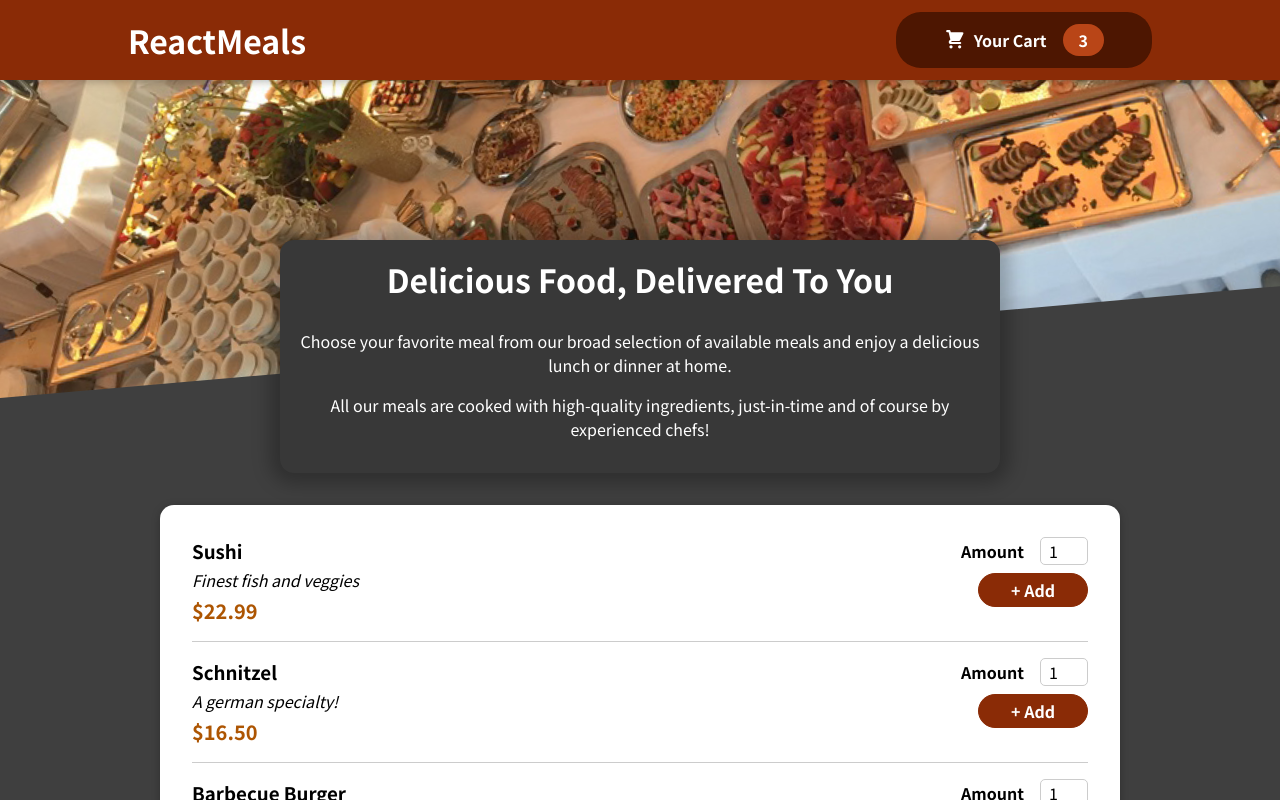
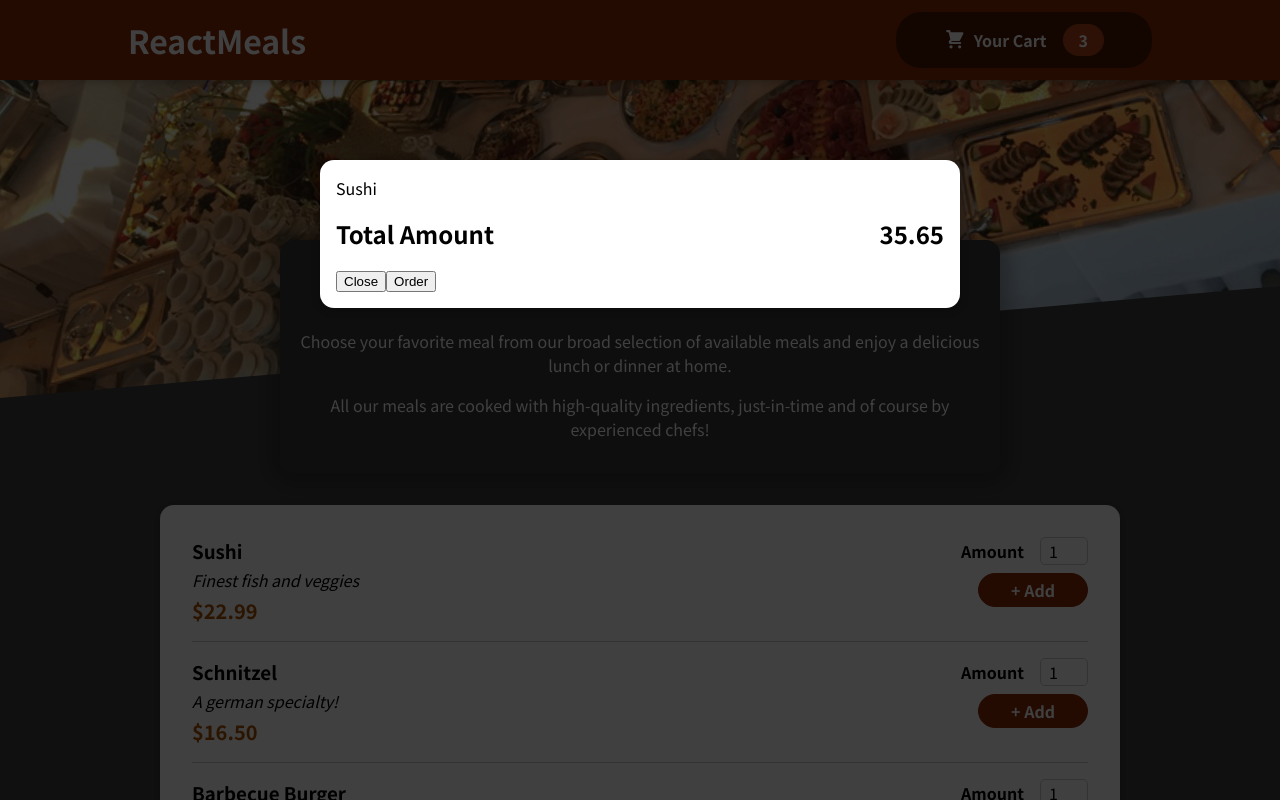
Before and after one commit to itanglishdev/dummy-order-food-app, a React (Create React App) app: page / in a window 1280 px wide. Shown: the top 800 px of the page. Built offline with nearby package versions, Linux system fonts and the light colour scheme.

Commit message:
added Modal to the index file

```diff
--- a/public/index.html
+++ b/public/index.html
@@ -28,6 +28,7 @@
   </head>
   <body>
     <noscript>You need to enable JavaScript to run this app.</noscript>
+    <div id="overlays"></div>
     <div id="root"></div>
     <!--
       This HTML file is a template.
--- a/src/App.js
+++ b/src/App.js
@@ -1,11 +1,13 @@
 import { Fragment } from "react";
 import Header from "./components/layout/Header";
 import Meals from "./components/meals/Meals";
+import Cart from "./components/cart/Cart";
 
 
 function App() {
   return (
     <Fragment>
+      <Cart/>
       <Header/>
       <main>
         <Meals/>
--- /dev/null
+++ b/src/components/UI/Modal.js
@@ -0,0 +1,29 @@
+import classes from './Modal.module.css'
+import { Fragment } from 'react'
+import  ReactDOM  from 'react-dom'
+
+const Backdrop = props => {
+    return <div className={classes.backdrop}/>
+}
+
+const ModalOverlay = props => {
+    return <div className={classes.modal}>
+
+        <div className="classe content">{props.children}</div>
+    </div>
+}
+
+const portalElement = document.getElementById('overlays')
+
+const Modal = (props) => {
+
+    return (
+        <Fragment>
+           {ReactDOM.createPortal(<Backdrop/>, portalElement)}
+           {ReactDOM.createPortal(<ModalOverlay>{props.children}</ModalOverlay>, portalElement)}
+        </Fragment>
+
+      );
+}
+
+export default Modal;
--- /dev/null
+++ b/src/components/UI/Modal.module.css
@@ -0,0 +1,40 @@
+.backdrop {
+    position: fixed;
+    top: 0;
+    left: 0;
+    width: 100%;
+    height: 100vh;
+    z-index: 20;
+    background-color: rgba(0, 0, 0, 0.75);
+  }
+
+  .modal {
+    position: fixed;
+    top: 20vh;
+    left: 5%;
+    width: 90%;
+    background-color: white;
+    padding: 1rem;
+    border-radius: 14px;
+    box-shadow: 0 2px 8px rgba(0, 0, 0, 0.25);
+    z-index: 30;
+    animation: slide-down 300ms ease-out forwards;
+  }
+
+  @media (min-width: 768px) {
+    .modal {
+      width: 40rem;
+      left: calc(50% - 20rem);
+    }
+  }
+
+  @keyframes slide-down {
+    from {
+      opacity: 0;
+      transform: translateY(-3rem);
+    }
+    to {
+      opacity: 1;
+      transform: translateY(0);
+    }
+  }
--- /dev/null
+++ b/src/components/cart/Cart.js
@@ -0,0 +1,25 @@
+import classes from './Cart.module.css'
+import Modal from '../UI/Modal';
+
+const Cart = () => {
+
+const cartItems = (<ul className={classes['cart-items']}>
+    {[{id: 'c1', name:'Sushi', amount: 2, price: 12.99}].map((item)=> <li key={item.id}>{item.name}</li>)}
+</ul>)
+
+    return (
+        <Modal>
+            {cartItems}
+            <div className={classes.total}>
+                <span>Total Amount</span>
+                <span>35.65</span>
+            </div>
+            <div className={classes.action}>
+                <button className={classes['button--alt']}>Close</button>
+                <button className={classes.button}>Order</button>
+            </div>
+        </Modal>
+     );
+}
+
+export default Cart;
--- /dev/null
+++ b/src/components/cart/Cart.module.css
@@ -0,0 +1,46 @@
+.cart-items {
+    list-style: none;
+    margin: 0;
+    padding: 0;
+    max-height: 20rem;
+    overflow: auto;
+  }
+
+  .total {
+    display: flex;
+    justify-content: space-between;
+    align-items: center;
+    font-weight: bold;
+    font-size: 1.5rem;
+    margin: 1rem 0;
+  }
+
+  .actions {
+    text-align: right;
+  }
+
+  .actions button {
+    font: inherit;
+    cursor: pointer;
+    background-color: transparent;
+    border: 1px solid #8a2b06;
+    padding: 0.5rem 2rem;
+    border-radius: 25px;
+    margin-left: 1rem;
+  }
+
+  .actions button:hover,
+  .actions button:active {
+    background-color: #5a1a01;
+    border-color: #5a1a01;
+    color: white;
+  }
+
+  .actions .button--alt {
+    color: #8a2b06;
+  }
+
+  .actions .button {
+    background-color: #8a2b06;
+    color: white;
+  }
```
